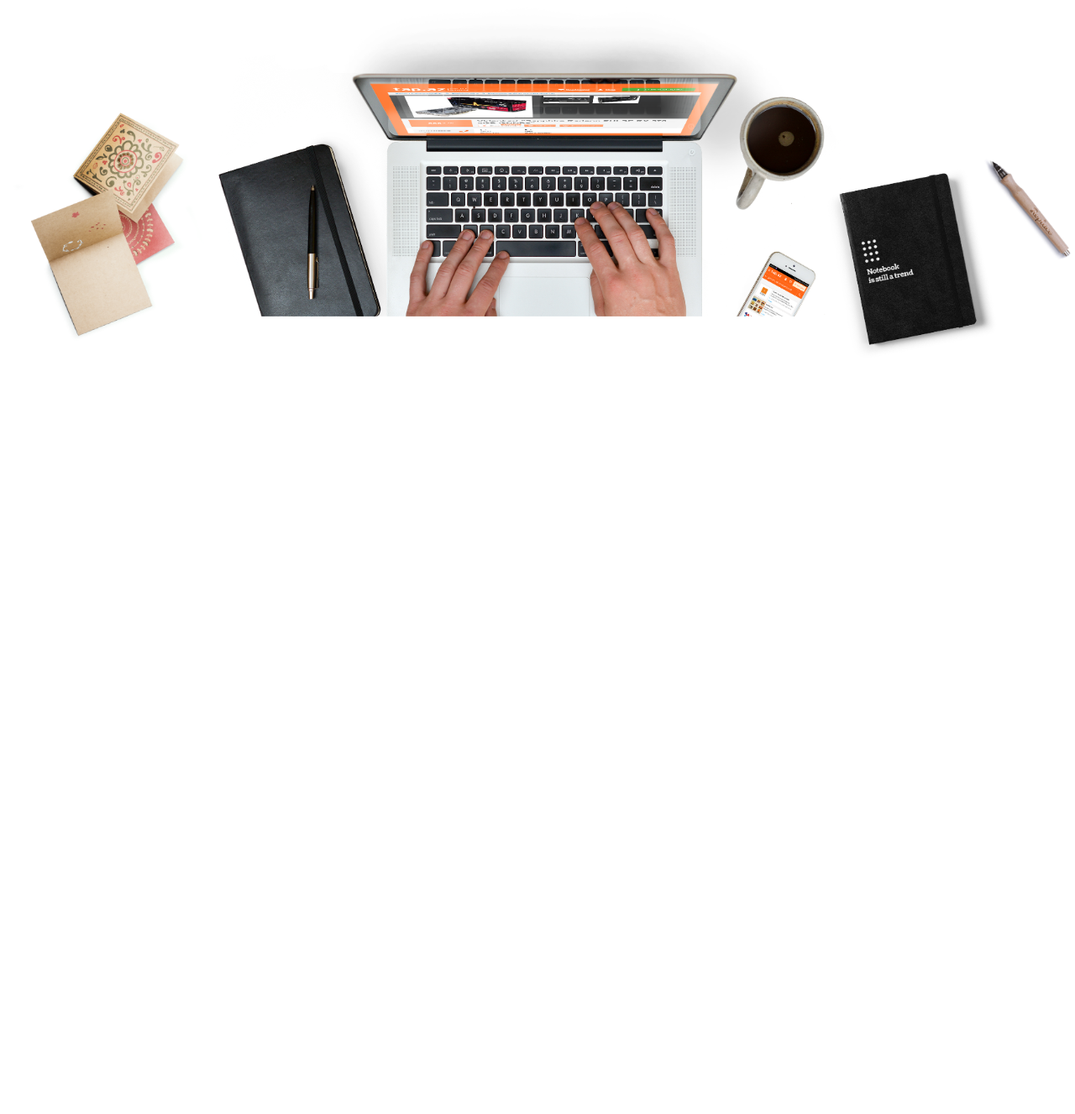
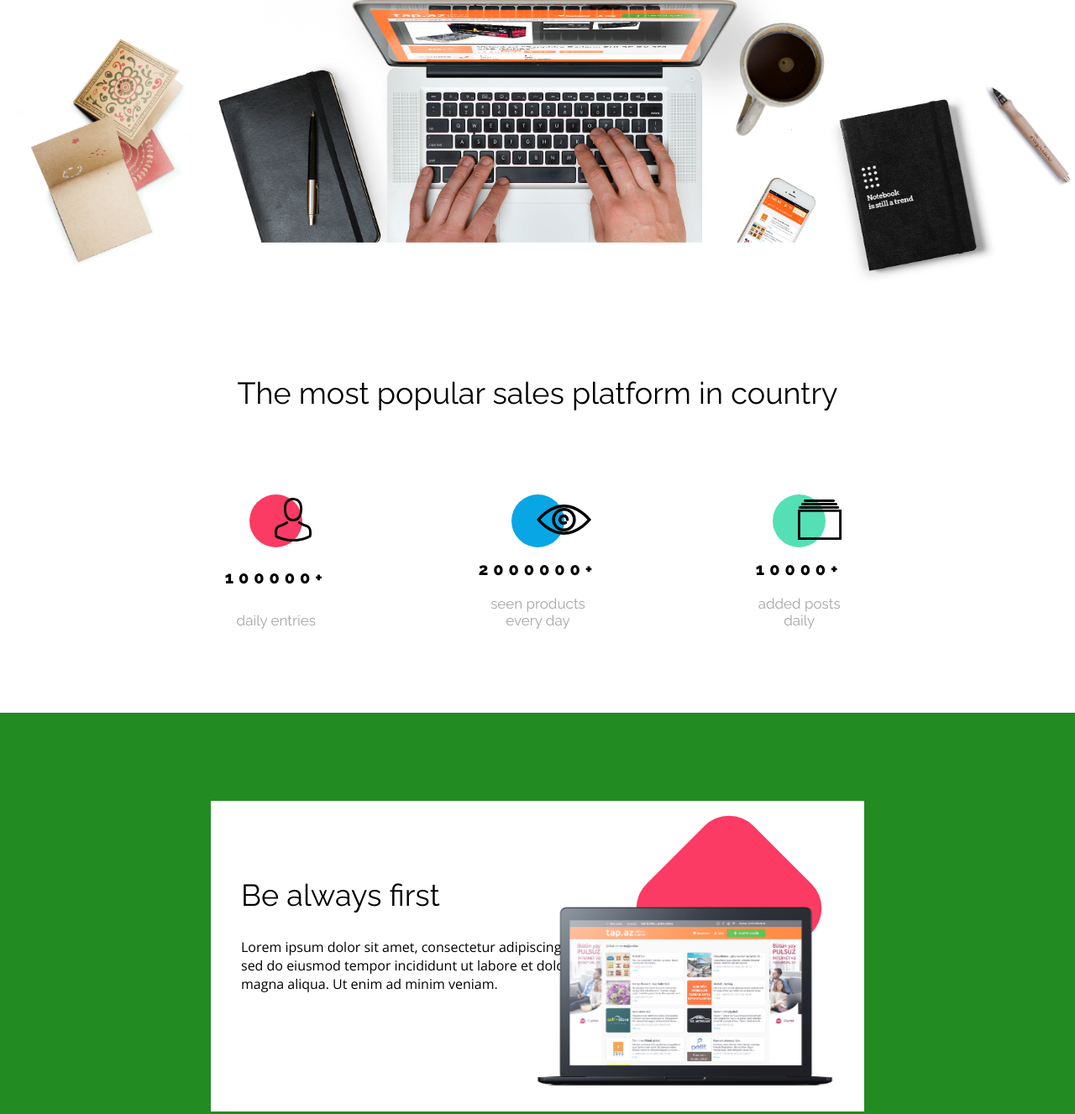
Before and after one commit to Martin-XM/BestShop-Workshop-, a plain HTML site: page index.html in a window 1280 px wide. Shown: the part 565-1892 px from the top of the page at 84% size. Before the commit the page ends 1000 px from the top, so only its background shows below. Drawn offline with nearby package versions, Linux system fonts and the light colour scheme.

Commit message:
Adding Statistics, Benefits

```diff
--- a/css/style.css
+++ b/css/style.css
@@ -40,6 +40,7 @@ html {
   max-width: 1352px;
   margin: 0 auto;
 }
+/* HEADER */
 
 .header {
   width: 100%;
@@ -47,23 +48,20 @@ html {
   background-color: var(--color-white);
   box-shadow: 0px 3px 6px var(--color-borders);
   font-family: var(--font-secondary);
-  /* margin: 16px 0 17px 0; */
-
   position: fixed;
   top: 0;
   z-index: 10;
 }
 
-/* HEADER */
 
 .header .container {
   display: flex;
   justify-content: space-between;
+  align-items: center;
 
 }
 
 .header__logo {
-  padding: ;
   color: var(--color-items-primary-blue);
   font-family: var(--font-primary);
   line-height: 37px;
@@ -114,27 +112,27 @@ html {
 
 /* WHY US */
 
-.whyus {
+.opening {
   margin-top: 200px;
-  height: 100vh;
+  height: 712px;
   display: flex;
   flex-direction: column;
   justify-content: center;
   align-items: center;
   background-image: url(/images/Background.png);
+  background-size:contain;
+  background-repeat: no-repeat;
   background-position: bottom;
-  background-size: contain;
-  background-repeat: no-repeat;
 
 }
 
-.whyus .container {
-  height: 100vh;
+.opening .container {
+  height: 100%;
 
 
 }
 
-.whyus .statistics__heading {
+.opening .opening__heading {
   display: flex;
   justify-content: center;
   font-size: 49px;
@@ -146,7 +144,7 @@ html {
 
 }
 
-.whyus .statistics__text {
+.opening .opening__text {
   font-size: 16px;
   line-height: 22px;
   letter-spacing: 0;
@@ -157,7 +155,7 @@ html {
   justify-content: center;
 }
 
-.whyus .cta-btn {
+.opening .cta-btn {
   width: 440px;
   height: 67px;
   background-color: var(--color-items-primary-blue);
@@ -171,10 +169,184 @@ html {
   padding: 22px 157px 23px 157px;
   }
 
-  .whyus .cta-btn-text {
-    font-size: 16px;
-    color: var(--color-white);
-    line-height: 22px;
+  .opening .cta-btn-text {
+  font-size: 16px;
+  color: var(--color-white);
+  line-height: 22px;
+  letter-spacing: 0;
+  font-family: var(--font-secondary), bold;
+  }
+
+  /* STATISTISC */
+
+  .statistics {
+    padding: 100px 0;
+
+  }
+
+
+  .statistics .statistics__heading {
+    display: flex;
+    justify-content: center;
+    align-items: center;
+    font-size: 36px;
+    line-height: 42px;
     letter-spacing: 0;
-    font-family: var(--font-secondary), bold;
+    color: var(--color-font-primary-black);
+    font-family: var(--font-primary);
   }
+
+.statistics-article {
+    display: flex;
+    flex-direction: column;
+    align-items: center;
+    justify-content: space-between;
+  }
+
+.ellipse2 {
+    margin-top: 100px;
+    margin-bottom: 14px;
+    width: 63px;
+    height: 63px;
+    border-radius: 50%;
+    background-color: var(--color-items-primary-red);
+    display: flex;
+    align-items: center;
+
+  }
+
+  .ellipse2::after {
+    content: url(/images/Person.svg);
+    margin: 30px;
+
+  }
+
+  .ellipse1 {
+    margin-top: 100px;
+    margin-bottom: 14px;
+    width: 63px;
+    height: 63px;
+    border-radius: 50%;
+    background-color: var(--color-items-primary-blue);
+    display: flex;
+    align-items: center;
+  }
+
+  .ellipse1::after {
+    content: url(/images/Eye.svg);
+    margin: 30px;
+  }
+
+  .ellipse3 {
+    margin-top: 100px;
+    margin-bottom: 14px;
+    width: 63px;
+    height: 63px;
+    border-radius: 50%;
+    background-color: var(--color-items-green);
+    display: flex;
+    align-items: center;
+  }
+
+  .ellipse3::after {
+    content: url(/images/Catalog.svg);
+    margin: 30px;
+  }
+
+  .statistics__article-heading {
+
+    font: normal normal 800 20px/24px var(--font-primary);
+    color: var(--color-font-primary-black);
+    letter-spacing: 5.96px;
+    line-height: 24px;
+
+    }
+
+  .statistics__article-text {
+    font: normal normal normal 17px/20px var(--font-primary);
+    color: var(--color-font-primary-grey);
+    margin-top: 19px;
+    letter-spacing: 0;
+    line-height: 20px;
+    width: 121px;
+    text-align: center;
+    display: flex;
+    justify-content: center;
+    align-items: baseline;
+    flex-wrap: wrap;
+
+  }
+
+  .statistics-article--wrapper {
+    display: flex;
+    justify-content: space-between;
+    gap: 180px;
+
+  }
+/* BENEFITS */
+
+ .benefits .container {
+  width: 100%;
+  background-color: forestgreen;
+  display: flex;
+  flex-direction: column;
+  padding: 105px 251px 105px 251px;
+ }
+
+ .benefits .benefit__item {
+  width: 100%;
+  background-color: var(--color-white);
+  height: 370px;
+  margin-bottom: 37px;
+  display: flex;
+  justify-content: space-between;
+
+ }
+
+
+.benefit__article--heading {
+  font-family: var(--font-primary);
+  color: var(--color-font-primary-black);
+  font-size: 36px;
+  line-height: 42px;
+  letter-spacing: 0;
+  text-align: left;
+  margin-top: 91px;
+  margin-left: 36px;
+
+}
+
+.benefit__article--text {
+  font-family: var(--font-secondary);
+  color: var(--color-font-primary-black);
+  width: 416px;
+  font-size: 16px;
+  line-height: 22px;
+  text-align: left;
+  margin-top: 30px;
+  margin-left: 36px;
+}
+
+.rectangle {
+  position: relative;
+  background-color: var(--color-items-primary-red);
+  width: 180px;
+  height: 180px;
+  transform: rotate(45deg);
+  border-radius: 41px;
+  margin-top: 38px;
+  margin-right: 71px;
+
+}
+
+.macbook{
+  position: absolute;
+  transform: translate(-17%, 25%) rotate(-45deg);
+  top: 20%;
+
+}
+
+
+/* .rectangle::before {
+  content: url(/images/Macbook2.png);
+} */
--- a/index.html
+++ b/index.html
@@ -40,17 +40,87 @@
 
     <!-- WHY US -->
 
-    <section type="#statistics" class="whyus">
+    <section class="opening">
         <div class="container">
-            <h1 class="statistics__heading">
+            <h1 class="opening__heading">
                 Sell More!
             </h1>
-            <p class="statistics__text">Open shop on our platform and increase your sales</p>
+            <p class="opening__text">Open shop on our platform and increase your sales</p>
             <div class="cta-btn">
             <a href="#" class="cta-btn-text">Open your shop</a>
             </div>
         </div>
     </section>
 
+    <!-- STATISTICS -->
+
+    <section id="statistics" class="statistics">
+        <div class="container">
+            <h2 class="statistics__heading">The most popular sales platform in country</h2>
+
+                <div class="statistics-article">
+                    <div class="statistics-article--wrapper">
+                        <article class="statistics-article">
+                            <!-- <img src="/images/Person.svg" alt="Person Icon" class="icon"> -->
+                        <div class="ellipse2"></div>
+                        <p class="statistics__article-heading">100000+</p>
+                        <p class="statistics__article-text">daily entries</p>
+                         </article>
+                         <article class="statistics-article">
+                            <!-- <img src="/images/Eye.svg" alt="Eye Icon" class="icon"> -->
+                        <div class="ellipse1"></div>
+                        <p class="statistics__article-heading">2000000+</p>
+                        <p class="statistics__article-text">seen products every day</p>
+                        </article>
+                         <article class="statistics-article">
+                            <!-- <img src="/images/Catalog.svg" alt="Catalog Icon" class="icon"> -->
+                        <div class="ellipse3"></div>
+                        <p class="statistics__article-heading">10000+</p>
+                        <p class="statistics__article-text">added posts daily</p>
+                        </article>
+                    </div>
+                </div>
+
+        </div>
+    </section>
+
+    <!-- BENEFITS -->
+    <section id="benefits" class="benefits">
+        <div class="container">
+            <div class="benefit__item">
+                <div class="benefit__article">
+                    <h2 class="benefit__article--heading">Be always first</h2>
+                    <p class="benefit__article--text">Lorem ipsum dolor sit amet, consectetur adipiscing elit, sed do eiusmod tempor incididunt ut labore et dolore magna aliqua. Ut enim ad minim veniam.</p>
+                </div>
+                <div class="rectangle">
+                    <img src="/images/Macbook2.png" alt="Macbook" class="macbook">
+                </div>
+
+            </div>
+
+
+
+
+
+
+
+
+
+
+
+
+            <div class="benefit__item">
+
+            </div>
+
+
+
+            <div class="benefit__item">
+
+
+            </div>
+    </div>
+
+    </section>
 </body>
 </html>
```
